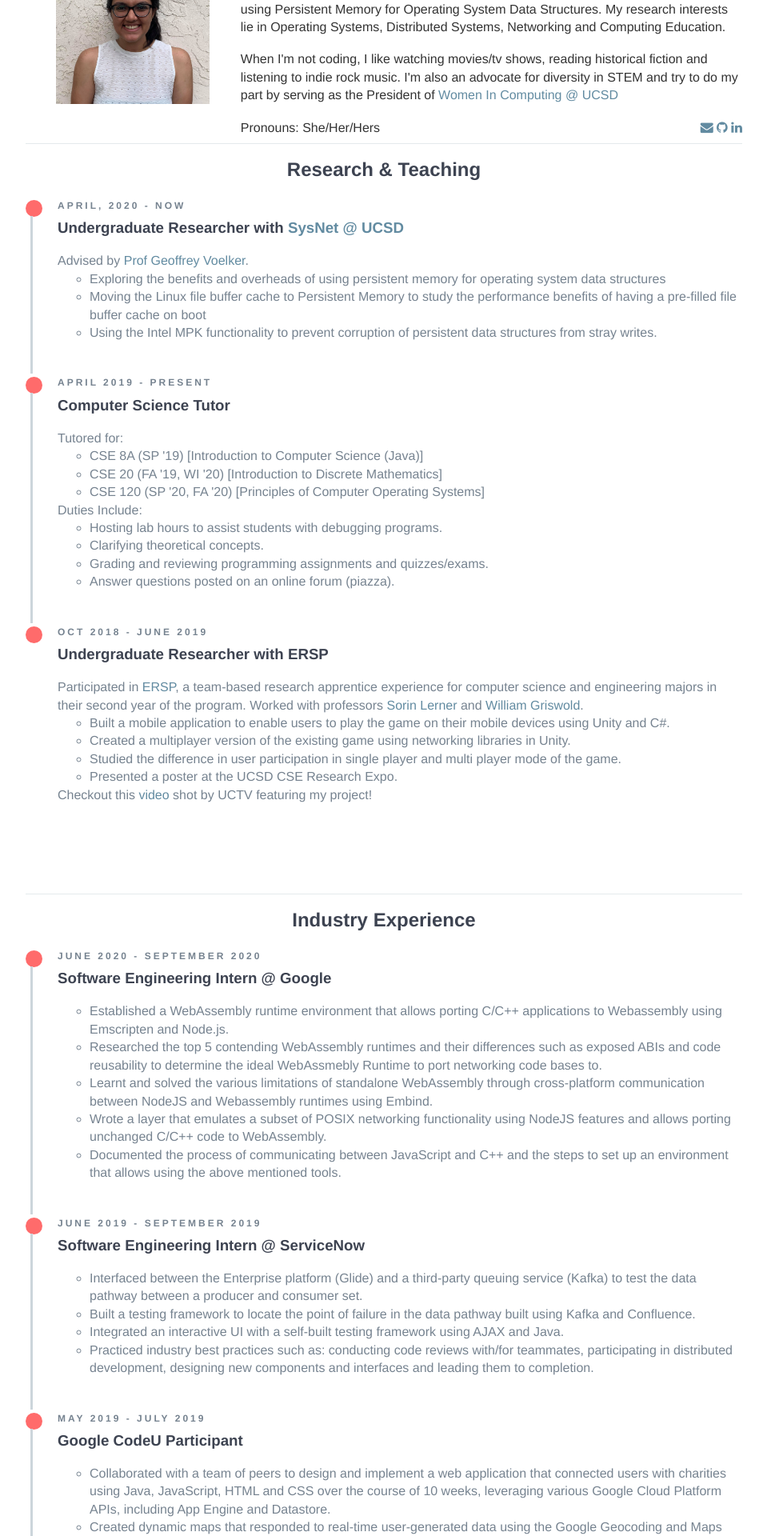
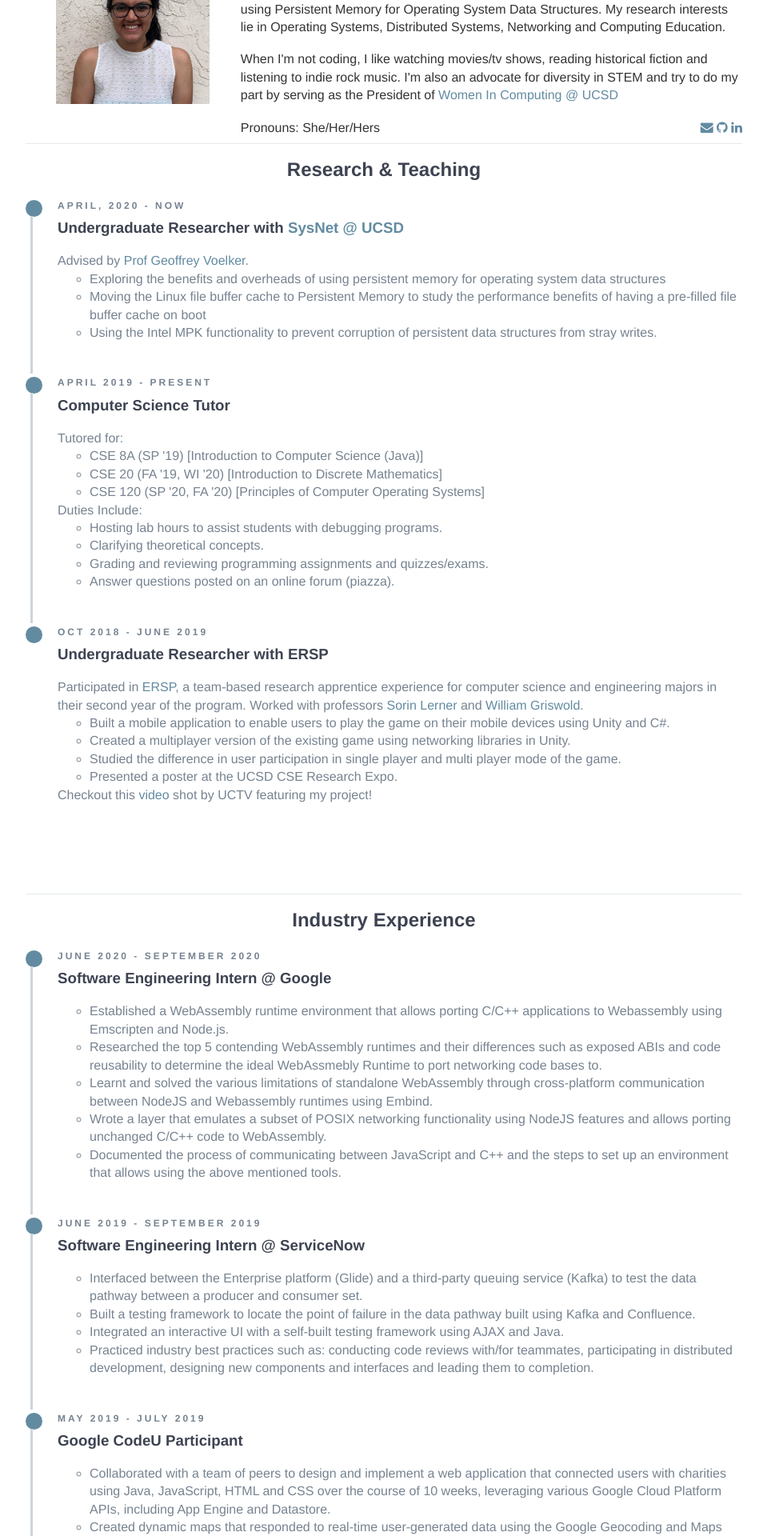
Before and after one commit to p-suneja/p-suneja.github.io, a Jekyll site: the page built from index.html, in a window 1280 px wide. Shown: the part 320-2240 px from the top of the page at 80% size, without its empty margins (160-1119 px from the left). Built offline with Jekyll 4.4.1, drawn with Linux system fonts in a browser that asks for light colours; nearby versions of some CDN libraries.

Commit message:
Update main.css

```diff
--- a/css/main.css
+++ b/css/main.css
@@ -155,7 +155,7 @@ ul.posts li {
   width: 15px;
 }
 .timeline-marker:before {
-  background: #FF6B6B;
+  background: #628ba1;
   border: 3px solid transparent;
   border-radius: 100%;
   content: "";
@@ -183,7 +183,7 @@ ul.posts li {
 
 .timeline-item:not(.period):hover .timeline-marker:before {
   background: transparent;
-  border: 3px solid #FF6B6B;
+  border: 3px solid #628ba1;
 }
 
 /*----- TIMELINE CONTENT -----*/
@@ -335,8 +335,8 @@ ul.posts li {
 ----------------------------------------------*/
 .marker-outline .timeline-marker:before {
   background: transparent;
-  border-color: #FF6B6B;
+  border-color: #628ba1;
 }
 .marker-outline .timeline-item:hover .timeline-marker:before {
-  background: #FF6B6B;
+  background: #628ba1;
 }
```
